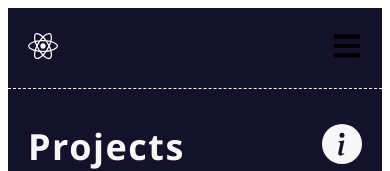
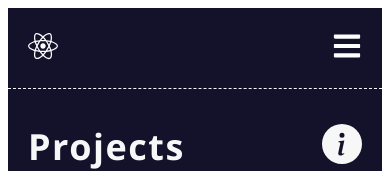
Before and after one commit to shivah12/myportfolio, a React (Create React App) app: page /portfolio in a window 390 px wide. Shown: the top 171 px of the page. Built offline with nearby package versions, Linux system fonts and the light colour scheme.

Commit message:
Update styles.scss

```diff
--- a/src/components/navBar/styles.scss
+++ b/src/components/navBar/styles.scss
@@ -73,7 +73,7 @@
   }
 
   .navbar__container__menu.active {
-    background: #ffffff;
+    background: black;
     left: 0px;
     opacity: 1;
   }
@@ -87,7 +87,7 @@
   .nav-icon {
     display: block;
     cursor: pointer;
-    color: black;
+    color: white;
     padding-right: 20px;
   }
 }
```
